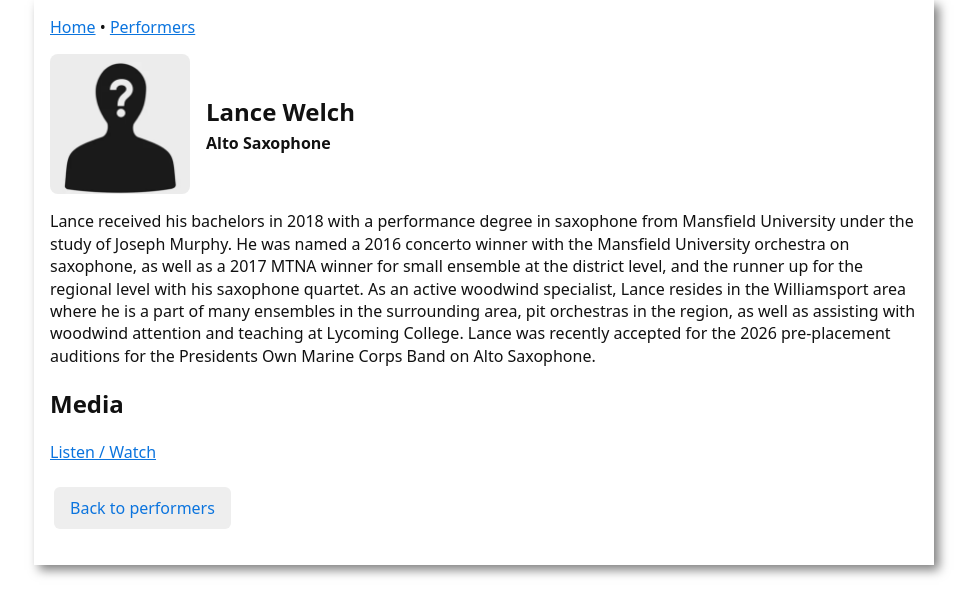
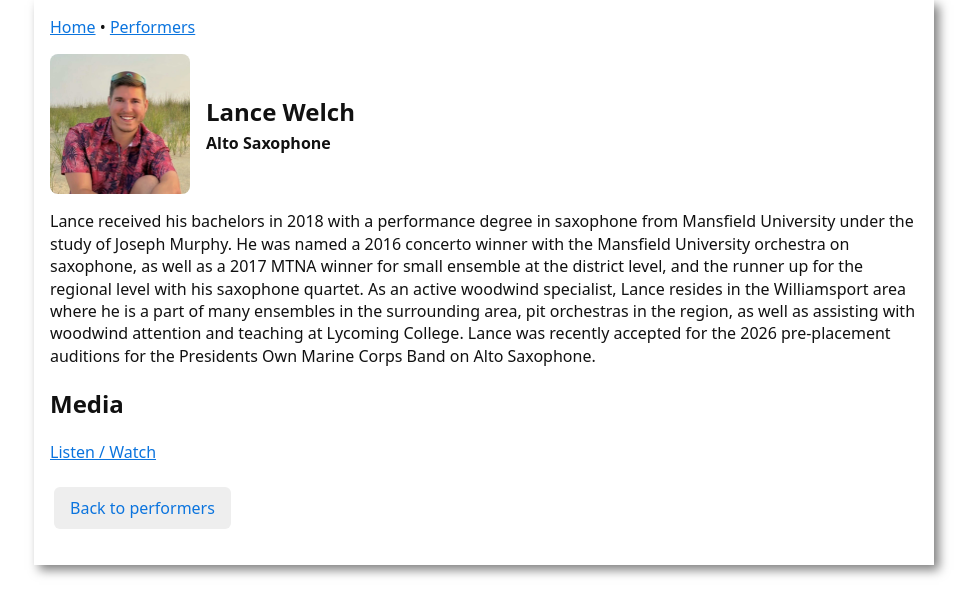
Before and after one commit to KurtKroeker/csehy-fundraising, a Jekyll site: the page built from _performers/lance-welch.md, in a window 1280 px wide. Shown: the top 616 px of the page, without its empty margins (156-1133 px from the left). Built offline with Jekyll 4.4.1, drawn with Linux system fonts in a browser that asks for light colours.

Commit message:
Update lance-welch.md

```diff
--- a/_performers/lance-welch.md
+++ b/_performers/lance-welch.md
@@ -3,7 +3,7 @@ layout: performer
 title: "Lance Welch"
 name: "Lance Welch"
 instrument: "Alto Saxophone"
-photo: "placeholder-person.png"
+photo: "lance-headshot.jpeg"
 bio: >
   Lance received his bachelors in 2018 with a performance degree in saxophone from Mansfield University under the study of Joseph Murphy. He was named a 2016 concerto winner with the Mansfield University orchestra on saxophone, as well as a 2017 MTNA winner for small ensemble at the district level, and the runner up for the regional level with his saxophone quartet. As an active woodwind specialist, Lance resides in the Williamsport area where he is a part of many ensembles in the surrounding area, pit orchestras in the region, as well as assisting with woodwind attention and teaching at Lycoming College.  Lance was recently accepted for the 2026 pre-placement auditions for the Presidents Own Marine Corps Band on Alto Saxophone.
 media_url: ""
```
